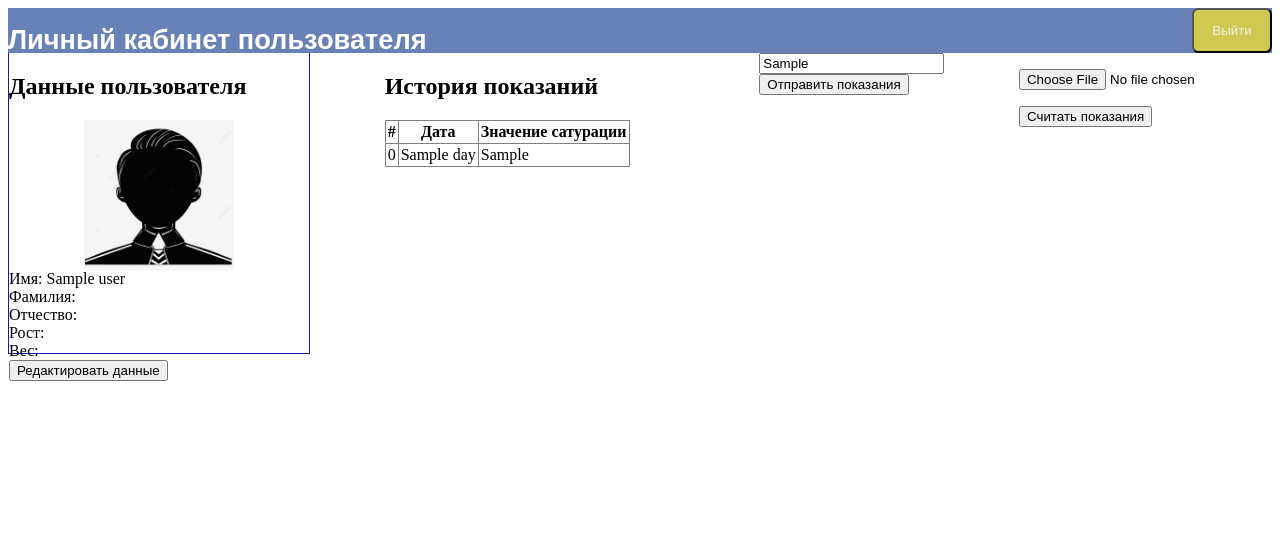
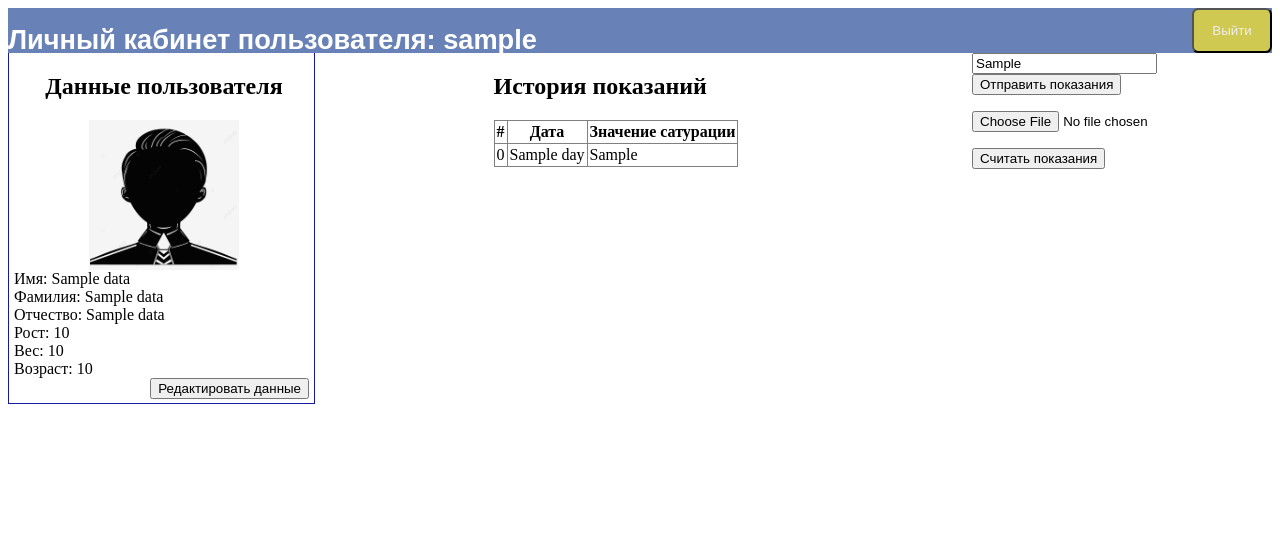
Before and after one commit to detronics/pythonProject1, a Flask app: template templates/personal_cabinet.html in a window 1280 px wide. Shown: the top 552 px of the page. Run offline with Flask 2, Linux system fonts and the light colour scheme; the template is opened without the code that fills it: most values are stand-ins (such as "Sample title", 1, 10 or a date in 2020).

Commit message:
сделал загрузку данных с базы, починил аватарку, поправил стили

```diff
--- a/static/css/style.css
+++ b/static/css/style.css
@@ -142,7 +142,7 @@ img{
 }
 
 .d-ava{
-    height: 300px;
+    height: 350px;
     width: 300px;
     display: flex;
     flex-direction: column;
@@ -153,6 +153,7 @@ img{
     border: solid;
     border-width: 0 0.1rem 0.1rem 0.1rem;
     border-color: #1619a0;
+    padding-left: 5px;
 }
 
 .m{
--- a/templates/page404.html
+++ b/templates/page404.html
@@ -2,5 +2,5 @@
 {% block content%}
     <h1>Страница не найдена</h1>
     <a href="/">Back to main</a>
-    <img src="static/images/404.jpg" alt="картинка" height="500" width="750">
+    <img src="\static\images\404.jpg" alt="картинка" height="500" width="750">
 {% endblock %}
--- a/templates/personal_cabinet.html
+++ b/templates/personal_cabinet.html
@@ -2,23 +2,27 @@
 {% block content%}
 <body>
     <nav class="nav-pc">
-        <h1 class="h1-pc">Личный кабинет пользователя</h1>
+        {% for data in user_data%}
+        <h1 class="h1-pc">Личный кабинет пользователя: {{data.login}}</h1>
+        {% endfor%}
             <form action="/logout">
                 <button type="submit" class="b-log">Выйти</button>
             </form>
     </nav>
     <main class="m">
         <div class="d-ava">
-                <h2>Данные пользователя</h2>
+                <h2 style="align-self:center;">Данные пользователя</h2>
                 {% for data in user_data%}
-                <img src="static/images/avatar.jpg" alt="avatar" width="150px" height="150px">
-                <label>Имя: {{user_data.name}} </label>
-                <label>Фамилия: </label>
-                <label>Отчество: </label>
-                <label>Рост: </label>
-                <label>Вес: </label>
+                <img src="\static\images\avatar.jpg" alt="avatar" width="150px" height="150px">
+                <label>Имя: {{data.name}} </label>
+                <label>Фамилия: {{data.subname}} </label>
+                <label>Отчество: {{data.cognomen}}</label>
+                <label>Рост: {{data.height}} </label>
+                <label>Вес: {{data.weight}} </label>
+                <label>Возраст: {{data.age}} </label>
                 {% endfor%}
-                <button type="submit">Редактировать данные</button>
+                <button style="    align-self: flex-end;
+    margin-right: 5px;" type="submit">Редактировать данные</button>
         </div>
 
         <div class="d-tab">
@@ -38,6 +42,7 @@
                 {% endfor%}
             </table>
         </div>
+        <div class="d-tab">
                 {% for cat,msg in get_flashed_messages(True)%}
             <div class="{{cat}}" >{{msg}}</div>
                 {% endfor %}
@@ -49,6 +54,7 @@
                 <p><input type="file" name="file"></p>
                 <input type="submit" name="file" value="Считать показания">
             </form>
+        </div>
     </main>
 </body>
 {% endblock %}
```
Lines whose indentation alone changed are shown as unchanged.
